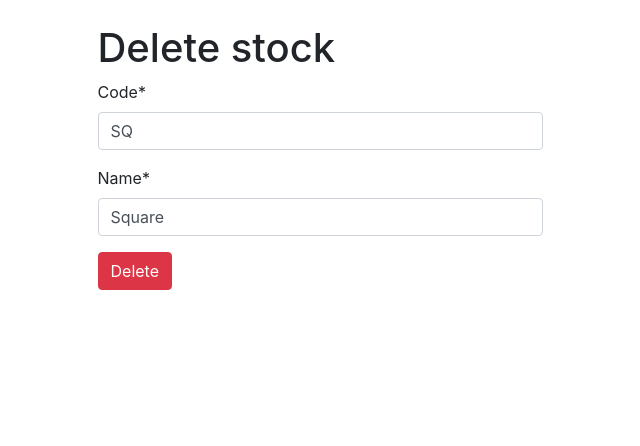
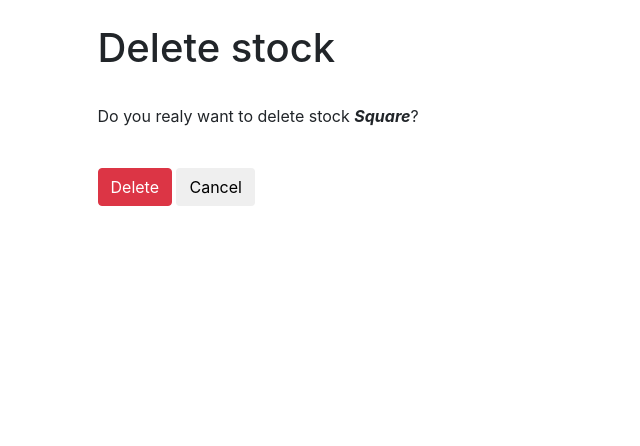
Before and after one commit to boremeister/moje-delnice, a Django app: page /stocks/delete/1 in a window 1280 px wide. Shown: the part 64-510 px from the top of the page, without its empty margins (320-960 px from the left). Run offline with Django 3.2, Linux system fonts and the light colour scheme; a user stored in the database is signed in; data comes from the database, SQL or seed files in the repository; both versions use the stored data as it was after the commit; some libraries are stand-ins or nearby versions.

Commit message:
managing currencies, stocks and tags

```diff
--- a/pages/templates/add_currency.html
+++ b/pages/templates/add_currency.html
@@ -14,6 +14,7 @@
         {% csrf_token %}
         {{ form|crispy }}
         <button type="submit" class="btn btn-success">Submit</button>
+        <button onclick="window.history.back();" class="btn btn-default" type="button">Cancel</button>
       </form>
     </div>
     <div class="col">
--- a/pages/templates/add_stock.html
+++ b/pages/templates/add_stock.html
@@ -14,6 +14,7 @@
         {% csrf_token %}
         {{ form|crispy }}
         <button type="submit" class="btn btn-success">Submit</button>
+        <button onclick="window.history.back();" class="btn btn-default" type="button">Cancel</button>
       </form>
     </div>
     <div class="col">
--- a/pages/templates/add_tag.html
+++ b/pages/templates/add_tag.html
@@ -13,11 +13,13 @@
       <form method="post" novalidate>
         {% csrf_token %}
         {{ form|crispy }}
-        <button type="submit" class="btn btn-success">Submit</button>
+        <button type="submit" class="btn btn-success toaster">Submit</button>
+        <button onclick="window.history.back();" class="btn btn-default" type="button">Cancel</button>
       </form>
     </div>
     <div class="col">
     </div>
+    <button onclick="myFunction()">Test</button>
   </div>
 
 {% endblock %}
--- a/pages/templates/base.html
+++ b/pages/templates/base.html
@@ -13,8 +13,6 @@
     <link rel="stylesheet" href="https://stackpath.bootstrapcdn.com/bootstrap/4.1.3/css/bootstrap.min.css" integrity="sha384-MCw98/SFnGE8fJT3GXwEOngsV7Zt27NXFoaoApmYm81iuXoPkFOJwJ8ERdknLPMO" crossorigin="anonymous">
     <!-- Font Awesome -->
     <link href="https://maxcdn.bootstrapcdn.com/font-awesome/4.7.0/css/font-awesome.min.css" rel="stylesheet">
-
-
     <!-- my own css -->
     <link rel="stylesheet" href="{% static 'css/style.css' %}">
 
--- a/pages/templates/delete_currency.html
+++ b/pages/templates/delete_currency.html
@@ -10,14 +10,18 @@
   </div>
   <div class="col-5">
     <h1>Delete currency</h1>
+    <br/>
     <form method="post" novalidate>
       {% csrf_token %}
-        {{ form|crispy }}
+      <p>Do you realy want to delete currency <i><strong>{{ currency.name }}</strong></i>?</p>
+      <br/>
       <button type="submit" class="btn btn-danger">Delete</button>
+      <button onclick="window.history.back();" class="btn btn-default" type="button">Cancel</button>
     </form>
   </div>
   <div class="col">
   </div>
 </div>
 
+
 {% endblock %}
--- a/pages/templates/delete_stock.html
+++ b/pages/templates/delete_stock.html
@@ -10,10 +10,13 @@
   </div>
   <div class="col-5">
     <h1>Delete stock</h1>
+    <br/>
     <form method="post" novalidate>
       {% csrf_token %}
-        {{ form|crispy }}
+      <p>Do you realy want to delete stock <i><strong>{{ stock.name }}</strong></i>?</p>
+      <br/>
       <button type="submit" class="btn btn-danger">Delete</button>
+      <button onclick="window.history.back();" class="btn btn-default" type="button">Cancel</button>
     </form>
   </div>
   <div class="col">
--- a/pages/templates/delete_tag.html
+++ b/pages/templates/delete_tag.html
@@ -1,7 +1,7 @@
 {% extends 'base.html' %}
 {% load crispy_forms_tags %}
 
-{% block title %} Delete tags {% endblock %}
+{% block title %} Delete tag {% endblock %}
 
 {% block content %}
 
--- a/pages/templates/edit_currency.html
+++ b/pages/templates/edit_currency.html
@@ -14,6 +14,7 @@
         {% csrf_token %}
         {{ form|crispy }}
         <button type="submit" class="btn btn-success">Submit</button>
+        <button onclick="window.history.back();" class="btn btn-default" type="button">Cancel</button>
       </form>
     </div>
     <div class="col">
--- a/pages/templates/edit_stock.html
+++ b/pages/templates/edit_stock.html
@@ -14,6 +14,7 @@
         {% csrf_token %}
         {{ form|crispy }}
         <button type="submit" class="btn btn-success">Submit</button>
+        <button onclick="window.history.back();" class="btn btn-default" type="button">Cancel</button>
       </form>
     </div>
     <div class="col">
--- a/pages/templates/edit_tag.html
+++ b/pages/templates/edit_tag.html
@@ -14,6 +14,7 @@
         {% csrf_token %}
         {{ form|crispy }}
         <button type="submit" class="btn btn-success">Submit</button>
+        <button onclick="window.history.back();" class="btn btn-default" type="button">Cancel</button>
       </form>
     </div>
     <div class="col">
--- a/pages/views.py
+++ b/pages/views.py
@@ -75,14 +75,10 @@
     stock = get_object_or_404(Stock, id = id)
 
     if request.method == "POST":
-        form = StockForm(request.POST, instance = stock)
-        if form.is_valid():
-            stock.delete()
-            return redirect('stocks')
+        stock.delete()
+        return redirect('stocks')
     else:
-        form = StockForm(instance = stock)
-
-    return render(request, "delete_stock.html", {'form': form})
+        return render(request, "delete_stock.html", {'stock': stock})
 
 # currencies
 def currencies(request):
@@ -129,14 +125,10 @@
     currency = get_object_or_404(Currency, id = id)
 
     if request.method == "POST":
-        form = CurrencyForm(request.POST, instance = currency)
-        if form.is_valid():
-            currency.delete()
-            return redirect('currencies')
+        currency.delete()
+        return redirect('currencies')
     else:
-        form = CurrencyForm(instance = currency)
-
-    return render(request, "delete_currency.html", {'form': form})
+        return render(request, "delete_currency.html", {'currency': currency})
 
 # tags
 def tags(request):
```
Also changed, not shown: db.sqlite3. Lines whose indentation alone changed are shown as unchanged.
